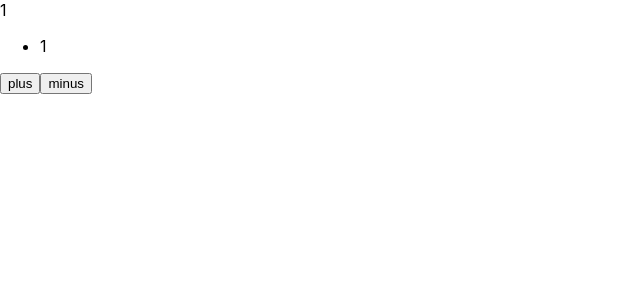
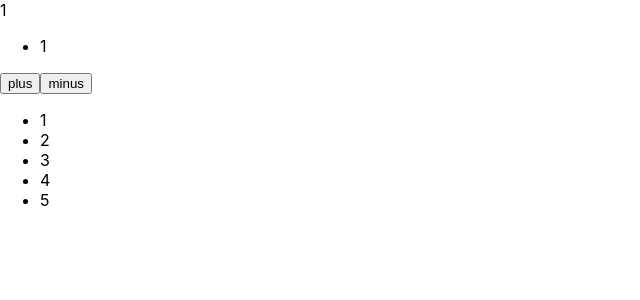
Before and after one commit to wadcharapong-n/react-app, a React (Create React App) app: page / in a window 1280 px wide. Shown: the top 300 px of the page, without its empty margins (0-640 px from the left). Built offline with nearby package versions, Linux system fonts and the light colour scheme.

Commit message:
add item list

```diff
--- a/src/index.js
+++ b/src/index.js
@@ -8,6 +8,10 @@ class HelloWorldComp extends React.Component{
   render(){
   return <h1>Hello world class {this.props.title}</h1>
   }
+}
+
+function ItemList({numbers}){
+  return (<ul>{numbers.map(n => <li>{n}</li>)}</ul>)
 }
 
 class HelloWorldInComp extends React.Component{
@@ -42,10 +46,11 @@ class HelloWorldInComp extends React.Component{
     </div>
   }
 }
-
+const numbers = [1,2,3,4,5]
 ReactDOM.render(
   <React.StrictMode>
     <HelloWorldInComp />
+    <ItemList numbers={numbers}/>
   </React.StrictMode>,
   document.getElementById('root')
 );
```
